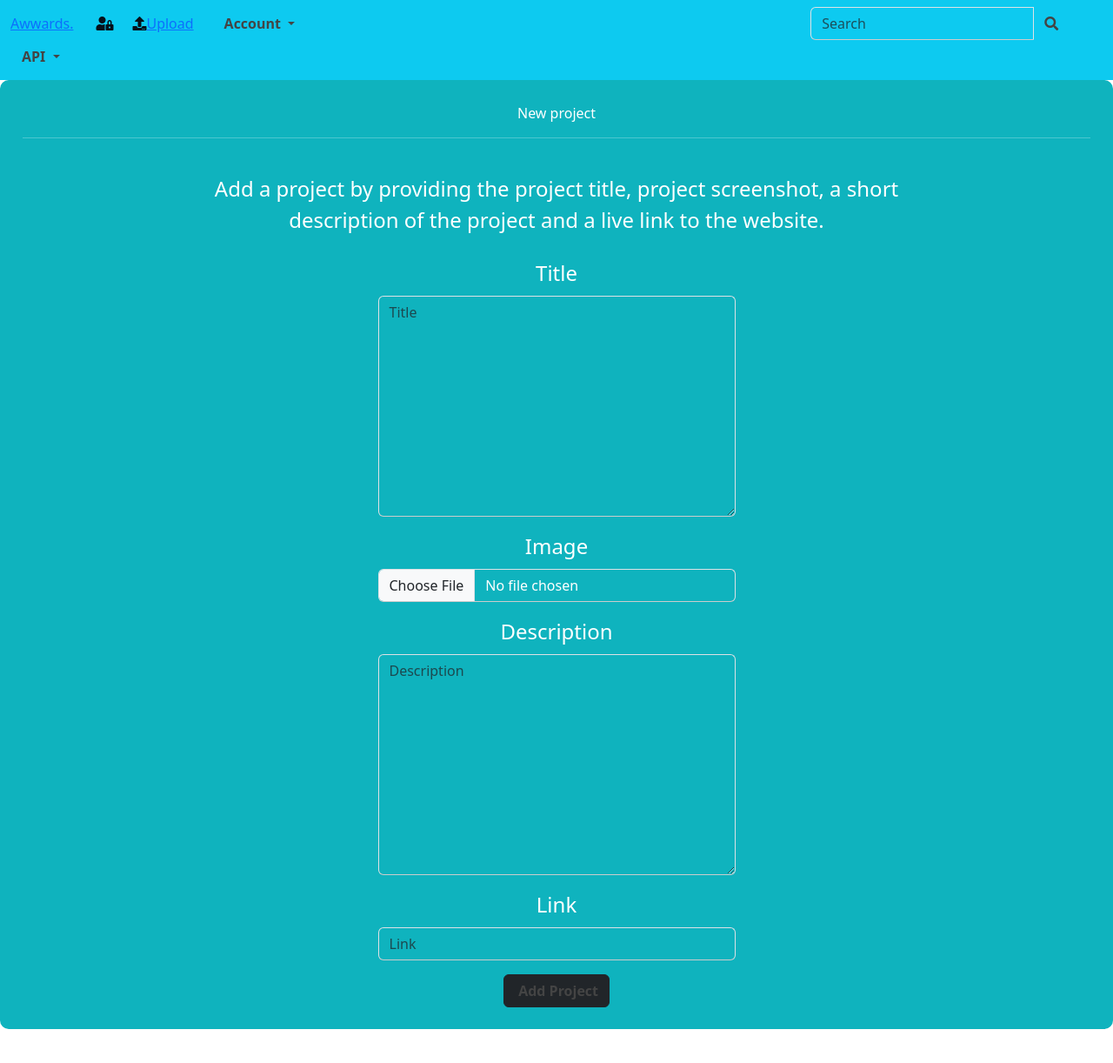
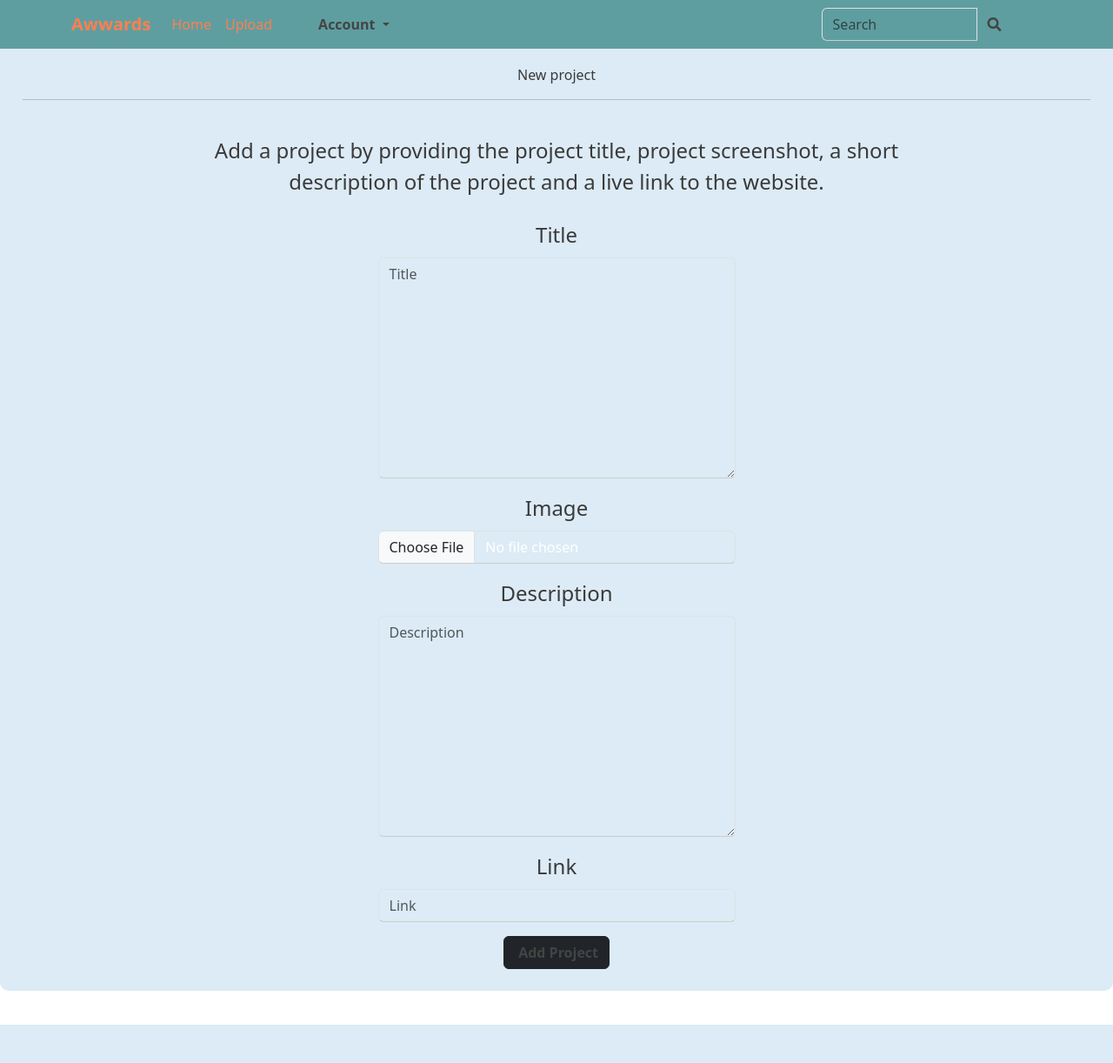
Before and after one commit to samwel-chege/Awwards, a Django app: page /upload/project/ in a window 1280 px wide. Shown: the whole page at 87% size. After the commit the page ends 1178 px from the top, so only its background shows below. Run offline with Django 3.2, Linux system fonts and the light colour scheme; the visitor is signed in with stand-in values (Sample User, id 1); data comes from the database, SQL or seed files in the repository; parts of the project's set-up code (start-up, migrations or seed data) failed here and were passed over; some libraries are stand-ins or nearby versions.

Commit message:
improve site ui

```diff
--- a/awwards/templates/base.html
+++ b/awwards/templates/base.html
@@ -12,10 +12,9 @@
   {% endif %}
 
     {% bootstrap_css %}
+    {% block styles %}
     <link rel="stylesheet" href="{% static 'css/base.css' %}">
-    <link rel="stylesheet" href="{% static 'css/profile.css' %}">
     <link rel="stylesheet" href="https://use.fontawesome.com/releases/v5.11.2/css/all.css" />
-    {% block styles %}
     {% endblock %}
 
 
--- a/awwards/templates/index.html
+++ b/awwards/templates/index.html
@@ -11,8 +11,10 @@
 </head>
 <body>
     <div class="container">
-        <h3>Review and rate projects</h3>
+        <!-- <h3>Review and rate projects</h3> -->
     </div>
+    <br>
+    <br>
     <div class="image">
         <img src="{{project.image.url}}" alt="">
     </div>
--- a/awwards/templates/navbar.html
+++ b/awwards/templates/navbar.html
@@ -7,17 +7,41 @@
     <meta name="viewport" content="width=device-width, initial-scale=1.0">
 </head>
 <body>
-    <nav class="navbar navbar-inverse bg-info">
-        <div class="container-fluid">
-          <div class="header">
-            <a href="{% url 'home'%}">Awwards.</a>
-        </div>
-              <div>
+    <nav class="navbar fixed-top navbar-expand-lg navbar-dark scrolling-navbar" style="background-color: cadetblue;">
+        <div class="container">
+          <!-- <div class="header"> -->
+            <a class="navbar-brand" href="{% url 'home'%}" style="color: #FF7F50;"><strong>Awwards</strong></a>
+        <!-- </div> -->
+        <!-- collapse -->
+        <button class="navbar-toggler" type="button" data-toggle="collapse" data-target="#navbarSupportedContent" aria-controls="navbarSupportedContent"
+        aria-expanded="false" aria-label="Toggle navigation">
+        <span class="navbar-toggler-icon"></span>
+      </button>
+
+      <div class="collapse navbar-collapse" id="navbarSupportedContent">
+
+        <ul class="navbar-nav mr-auto">
+          <li class="nav-item active">
+            <a  class="nav-link" href="#" style="color: #FF7F50;">Home
+            </a>
+          </li>
+          <li class="nav-item">
+            <a class="nav-link" href="{% url 'uploadproject' %}" style="color: #FF7F50;">Upload</a>
+          </li>
+          <li class="nav-item">
+            <a class="nav-link" href=""></a>
+          </li>
+          <li class="nav-item">
+            <a class="nav-link" href=""></a>
+          </li>
+        </ul>
+      </div>
+              <!-- <div>
                 <a href="{% url 'admin:index' %}"><i class="fas fa-user-lock fa-1x ms-1" style="color: #06101a;"></i></a>
-              </div>
-            <div class="nav-icons">
+              </div> -->
+            <!-- <div class="nav-icons">
               <a href="{% url 'uploadproject' %}"><i class="fa fa-upload" aria-hidden="true" style="color: #06101a;"></i>Upload</a>
-            </div>
+            </div> -->
 
         <div class="col-sm-6 col-md-6">
           <div class="dropdown">
@@ -47,7 +71,7 @@
               </div>
             </div>
           </form>
-          <div class="col-sm-6 col-md-6">
+          <!-- <div class="col-sm-6 col-md-6">
             <div class="dropdown">
               <button class="btn btn-default dropdown-toggle" type="button" id="dropdownMenuButton1"
                       data-bs-toggle="dropdown" aria-expanded="false">
@@ -62,7 +86,7 @@
               </ul>
           </div>
 
-            </div>
+            </div> -->
 
     </div>
     </nav>
--- a/awwards/templates/project/upload_project.html
+++ b/awwards/templates/project/upload_project.html
@@ -8,6 +8,8 @@
 
 {% block content %}
 <div class="box">
+    <br>
+    <br>
     <div class="text-center">
     <div class="title">New project</div>
     <hr>
--- a/static/css/base.css
+++ b/static/css/base.css
@@ -24,3 +24,7 @@ footer .container{
 .footer-nav ul li a{
     color: #003569;
 }
+
+.navbar{
+    background-color: #003569;
+}
--- a/static/css/upload_project.css
+++ b/static/css/upload_project.css
@@ -7,12 +7,12 @@
 } */
 
 .box {
-    background: rgb(15, 179, 190);
+    background: rgb(220, 235, 245);
     border-radius: 0.625rem;
     display: flex;
     flex-direction: column;
     width: 100%;
-    color: #fff;
+    color: rgb(59, 58, 58);
     padding: 2%;
     margin-bottom: 3%;
     text-align: center;
```
